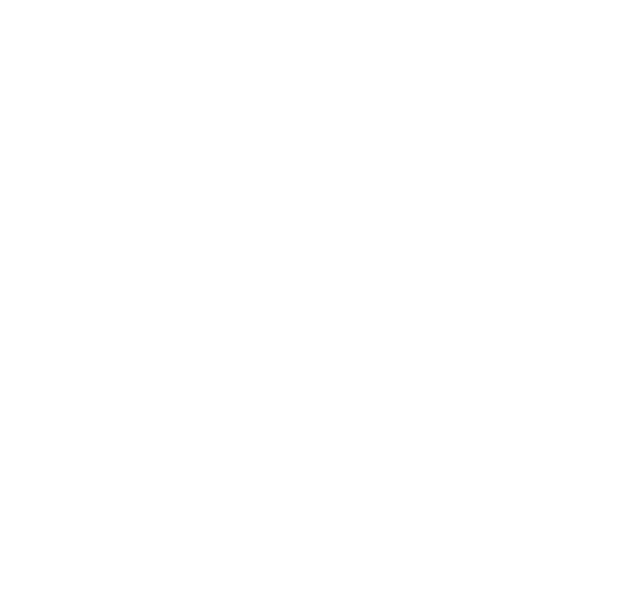
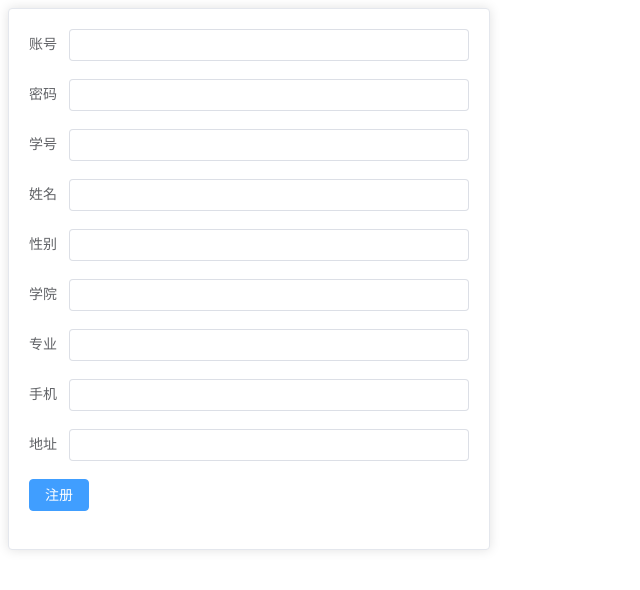
Before and after one commit to DYDD1849/VUE-SSM, a Vue app in the folder web_ssm/: page /studentReg in a window 1280 px wide. Before the commit this address had no page. Shown: the top 590 px of the page, without its empty margins (0-640 px from the left). Built offline with nearby package versions, Linux system fonts and the light colour scheme.

Commit message:
studentReg

```diff
--- a/web_ssm/package.json
+++ b/web_ssm/package.json
@@ -12,7 +12,8 @@
     "axios": "^1.7.9",
     "core-js": "^3.8.3",
     "element-plus": "^2.9.1",
-    "vue": "^3.2.13",
+    "vue": "^3.5.13",
+    "vue-loader": "^17.3.1",
     "vue-router": "^4.0.3",
     "vuex": "^4.0.0"
   },
@@ -30,6 +31,7 @@
     "eslint-plugin-vue": "^8.0.3",
     "prettier": "^2.4.1",
     "sass": "^1.32.7",
-    "sass-loader": "^12.0.0"
+    "sass-loader": "^12.0.0",
+    "ts-loader": "^9.5.1"
   }
 }
--- /dev/null
+++ b/web_ssm/src/api/user/studentRegister.js
@@ -0,0 +1,13 @@
+import request from "@/api";
+
+//新增用户
+//查询用户列表
+export function studentRegister(query){
+
+    return request({
+        //发送请求
+        url:'/studentRegister',
+        method:'post',
+        data:query
+    })
+}
--- a/web_ssm/src/router/index.js
+++ b/web_ssm/src/router/index.js
@@ -1,11 +1,24 @@
 import LogIn from "@/views/LogIn.vue";
 import { createRouter, createWebHistory } from "vue-router";
 import MainIndex from "@/views/MainIndex.vue";
+import studentReg from "@/views/StudentReg.vue";
+import teacherReg from "@/views/TeacherReg.vue";
+
 const routes = [
     {
       path:"/",
       name:"login",
       component:LogIn,
+    },
+    {
+      path:"/studentReg",
+      name:"studentReg",
+      component:studentReg,
+    },
+    {
+      path:"/teacherReg",
+      name:"teacherReg",
+      component:teacherReg,
     },
     {
       path:"/main",
--- a/web_ssm/src/views/LogIn.vue
+++ b/web_ssm/src/views/LogIn.vue
@@ -10,33 +10,78 @@
             </el-form-item>
             <el-form-item>
                 <el-button type="primary" @click="input">登录</el-button>
-                <el-button type="primary" >注册</el-button>
+                <el-button plain @click="dialogVisible = true">
+                    注册
+                </el-button>
               </el-form-item>
         </el-form>
     </el-card>
 </div>
+<el-dialog
+    v-model="dialogVisible"
+    title="Tips"
+    width="500"
+    :before-close="handleClose"
+  >
+    <span>请选择你的身份</span>
+    <template #footer>
+      <div class="dialog-footer">
+
+        <el-button type="primary" @click="tostudentreg">
+          学生
+        </el-button>
+        <el-button type="primary" @click="toteacherreg">
+          教师
+        </el-button>
+        <el-button @click="dialogVisible = false">取消</el-button>
+      </div>
+    </template>
+  </el-dialog>
 </template>
-<script>
-import {LogIn} from "@/api/user/login.js";
-export default{
-    name: 'LogIn',
-    data() {
-        return {
-            user:{account:null,password:null,},
-            rs:null,
-        }
-    },
-    methods:{
-        input:function(){
-            LogIn(this.user).then((res) => {
-                console.log(res)
-                if(res.data=="1"){
-                    this.$router.push('/main');
-                }
-            }, (error) => {
-                console.log(error)
-            })
-            }
+<script setup>
+import { ref } from 'vue';
+import { useRouter } from 'vue-router';
+import { LogIn } from "@/api/user/login.js";
+import { ElMessageBox } from 'element-plus'
+
+const dialogVisible = ref(false)
+
+const handleClose = (done) => {
+  ElMessageBox.confirm('Are you sure to close this dialog?')
+    .then(() => {
+      done()
+    })
+    .catch(() => {
+      // catch error
+    })
+}
+
+// 创建响应式数据
+const user = ref({ account: '', password: '' });
+// const rs = ref(null); // 通常这个变量可能不是必需的，除非您有特定的用途
+
+// 获取路由实例
+const router = useRouter();
+
+// 定义登录方法
+const input = async () => {
+  try {
+    const res = await LogIn(user.value);
+    console.log(res);
+    if (res.data === "1") {
+      router.push('/main');
+    } else {
+      // 可能需要在这里处理登录失败的情况
+      console.error('Login failed');
     }
-}
+  } catch (error) {
+    console.error('An error occurred during login:', error);
+  }
+};
+const tostudentreg = async () => {
+    router.push('/studentReg');
+};
+const toteacherreg = async ()=> {
+    router.push('/teacherReg');
+};
 </script>
--- /dev/null
+++ b/web_ssm/src/views/StudentReg.vue
@@ -0,0 +1,84 @@
+<template>
+    <div>
+        <el-card style="max-width: 480px;">
+            <el-form label-width="auto" style="max-width: 600px">
+                <el-form-item label="账号">
+                    <el-input v-model="StudentUser.user.account"/>
+                </el-form-item>
+                <el-form-item label="密码">
+                    <el-input v-model="StudentUser.user.password"/>
+                </el-form-item>
+                <el-form-item label="学号">
+                    <el-input v-model="StudentUser.student.sno"/>
+                </el-form-item>
+                <el-form-item label="姓名">
+                    <el-input v-model="StudentUser.student.name"/>
+                </el-form-item>
+                <el-form-item label="性别">
+                    <el-input v-model="StudentUser.student.sex"/>
+                </el-form-item>
+                <el-form-item label="学院">
+                    <el-input v-model="StudentUser.student.college"/>
+                </el-form-item>
+                <el-form-item label="专业">
+                    <el-input v-model="StudentUser.student.major"/>
+                </el-form-item>
+                <el-form-item label="手机">
+                    <el-input v-model="StudentUser.student.phone"/>
+                </el-form-item>
+                <el-form-item label="地址">
+                    <el-input v-model="StudentUser.student.address"/>
+                </el-form-item>
+                <el-form-item>
+                    <el-button type="primary" @click="input">注册</el-button>
+                </el-form-item>
+            </el-form>
+        </el-card>
+    </div>
+    </template>
+    <script setup>
+    import { ref } from 'vue';
+    import { useRouter } from 'vue-router';
+    import { studentRegister } from "@/api/user/studentRegister.js";
+
+
+    // 创建响应式数据
+    const StudentUser = ref({
+        user:{
+            account:'',
+            password:'',
+        },
+        student:{
+            sno: '',
+            name:'',
+            account:'',
+            sex:'',
+            college:'',
+            major:'',
+            phone:'',
+            address:'',
+        }
+});
+    // const rs = ref(null); // 通常这个变量可能不是必需的，除非您有特定的用途
+
+    // 获取路由实例
+    const router = useRouter();
+
+    // 定义注册方法
+    const input = async () => {
+      try {
+        StudentUser.value.student.account=StudentUser.value.user.account;
+        const res = await studentRegister(StudentUser.value);
+        console.log(res);
+        if (res.data === "1") {
+          router.push('/main');
+        } else {
+          // 可能需要在这里处理登录失败的情况
+          console.error('Login failed');
+        }
+      } catch (error) {
+        console.error('An error occurred during login:', error);
+      }
+    };
+
+    </script>
--- /dev/null
+++ b/web_ssm/src/views/TeacherReg.vue
@@ -0,0 +1,69 @@
+<template>
+    <div>
+        <el-card style="max-width: 480px;">
+            <el-form label-width="auto" style="max-width: 600px">
+                <el-form-item label="账号">
+                    <el-input v-model="user.account"/>
+                </el-form-item>
+                <el-form-item label="密码">
+                    <el-input v-model="user.password"/>
+                </el-form-item>
+                <el-form-item label="密码">
+                    <el-input v-model="user.password"/>
+                </el-form-item>
+                <el-form-item label="密码">
+                    <el-input v-model="user.password"/>
+                </el-form-item>
+                <el-form-item label="密码">
+                    <el-input v-model="user.password"/>
+                </el-form-item>
+                <el-form-item label="密码">
+                    <el-input v-model="user.password"/>
+                </el-form-item>
+                <el-form-item>
+                    <el-button type="primary" @click="input">登录</el-button>
+                    <el-button plain @click="dialogVisible = true">
+                        注册
+                    </el-button>
+                  </el-form-item>
+            </el-form>
+        </el-card>
+    </div>
+    </template>
+    <script setup>
+    import { ref } from 'vue';
+    import { useRouter } from 'vue-router';
+    import { LogIn } from "@/api/user/login.js";
+
+
+    // 创建响应式数据
+    const TeacherUser = ref({
+        user:{
+
+        },
+        teacher:{
+
+        }
+});
+    // const rs = ref(null); // 通常这个变量可能不是必需的，除非您有特定的用途
+
+    // 获取路由实例
+    const router = useRouter();
+
+    // 定义登录方法
+    const input = async () => {
+      try {
+        const res = await LogIn(TeacherUser.value);
+        console.log(res);
+        if (res.data === "1") {
+          router.push('/main');
+        } else {
+          // 可能需要在这里处理登录失败的情况
+          console.error('Login failed');
+        }
+      } catch (error) {
+        console.error('An error occurred during login:', error);
+      }
+    };
+
+    </script>
```
Also changed, not shown: web_ssm/src/api/user/teacherRegister.js (added, +13 -0 lines), 1 other file (tests, documents, lock files or other folders).
